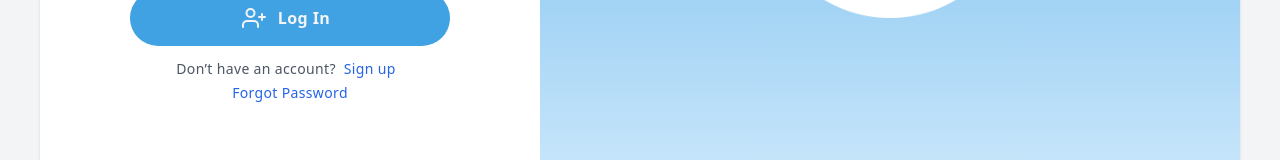
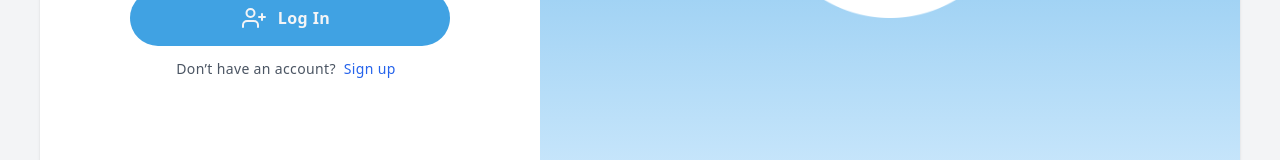
Before and after one commit to amar-ti2021/capstone-project, a React (Vite) app in the folder lipro-frontend/: page /login in a window 1280 px wide. Shown: the part 486-646 px from the top of the page. Built offline with nearby package versions, Linux system fonts and the light colour scheme; a web font is replaced by a local one.

Commit message:
Menghapus forgot passowrd

```diff
--- a/lipro-frontend/src/pages/LogIn.jsx
+++ b/lipro-frontend/src/pages/LogIn.jsx
@@ -76,9 +76,6 @@ const Login = () => {
                                     Don’t have an account?
                                     <Link to="/register" className="px-2 text-blue-600">Sign up</Link>
                                 </div>
-                                <div>
-                                    <Link to="/reset-password" className="inline-block text-sm px-2 tracking-wide font-medium text-blue-600 transform translate-y-1/2">Forgot Password</Link>
-                                </div>
                             </div>
                         </div>
                     </div>
```
